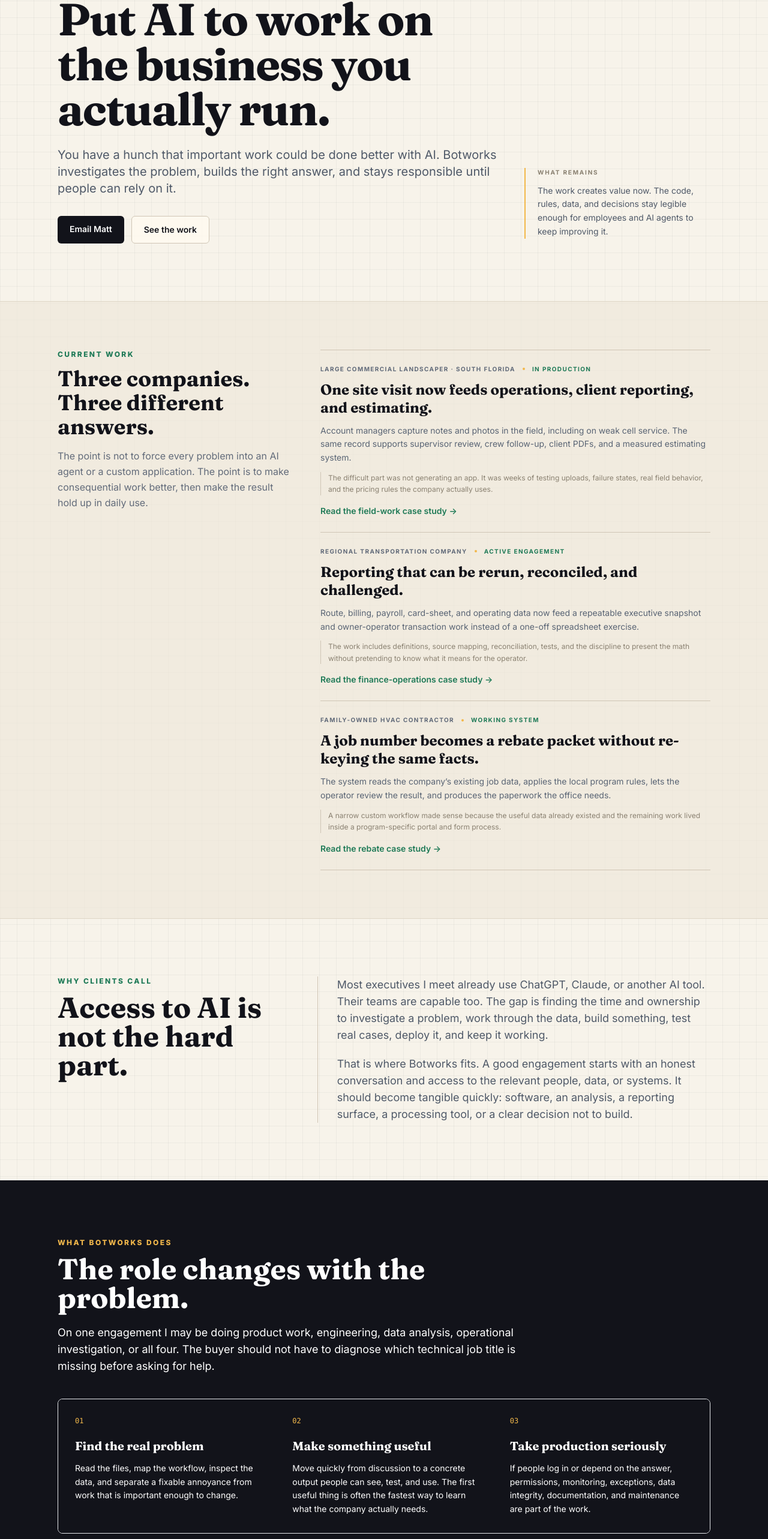
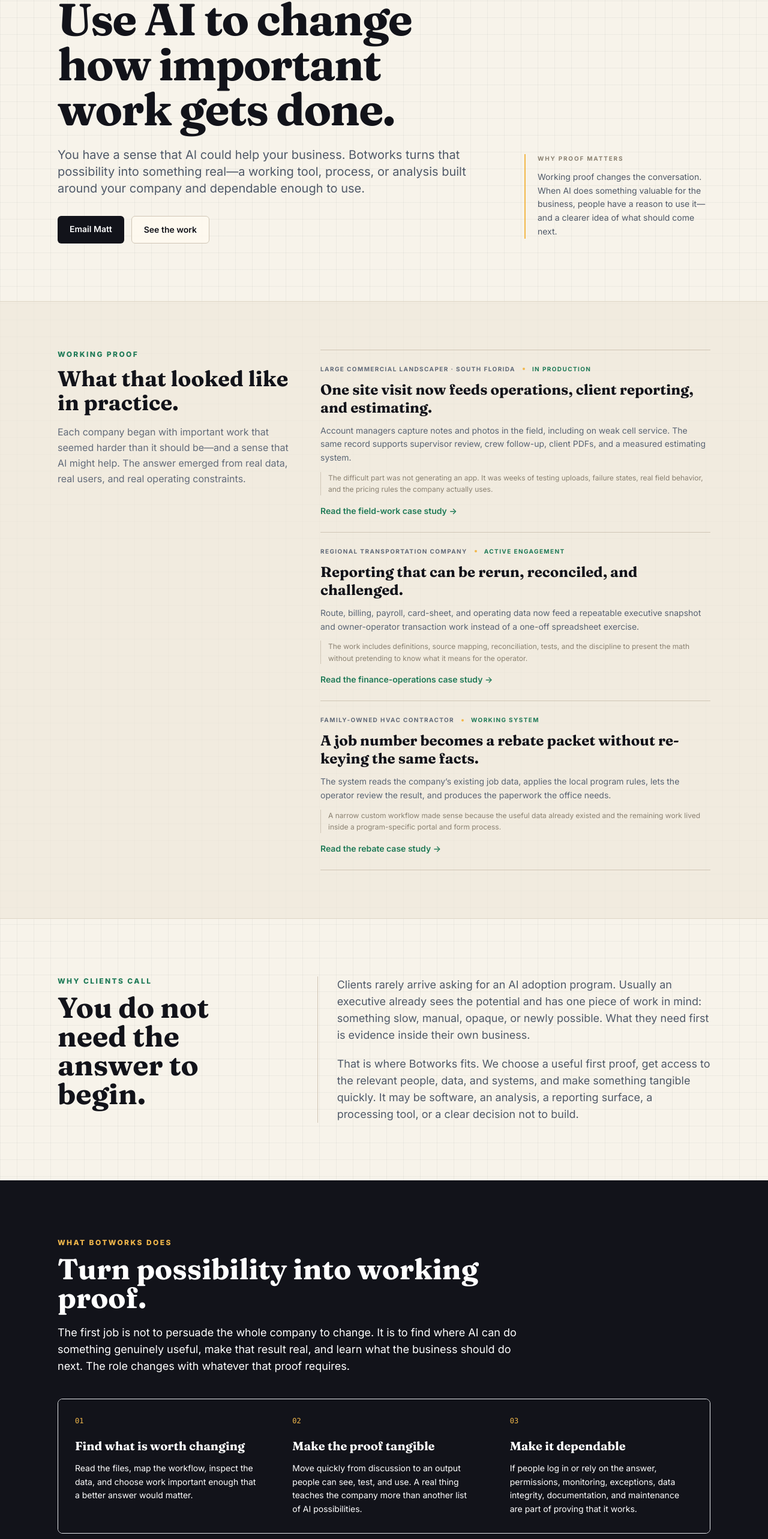
Before and after one commit to thebotcandoit/thebotcandoit.com, a Next.js app: page / in a window 1280 px wide. Shown: the part 195-2761 px from the top of the page at 60% size. Built offline with nearby package versions, Linux system fonts and the light colour scheme; no server answers.

Commit message:
Clarify Botworks working-proof positioning

```diff
--- a/components/Footer.js
+++ b/components/Footer.js
@@ -6,7 +6,7 @@
       <div className="mx-auto grid max-w-6xl gap-8 sm:grid-cols-[1.3fr_1fr] sm:items-end">
         <div>
           <Link href="/" className="font-display text-lg font-bold tracking-tight text-[#12131a]">Bot<span className="text-[#2f9e73]">works</span></Link>
-          <p className="mt-3 max-w-xl text-sm leading-relaxed text-[#626b7a]">Botworks is Matt Livingston, working with AI agents and specialists when the work calls for them. Client-specific code, data, infrastructure, and documentation stay with the client.</p>
+          <p className="mt-3 max-w-xl text-sm leading-relaxed text-[#626b7a]">Botworks is Matt Livingston, turning useful AI possibilities into working proof with AI agents and specialists when the work calls for them. Client-specific code, data, infrastructure, and documentation stay with the client.</p>
           <a href="mailto:matt@botworksagency.com" className="mt-3 inline-block text-sm font-semibold text-[#1f7a57] hover:text-[#12131a]">matt@botworksagency.com</a>
         </div>
         <nav className="flex flex-wrap gap-x-5 gap-y-3 sm:justify-end" aria-label="Footer">
--- a/components/SiteHead.js
+++ b/components/SiteHead.js
@@ -2,6 +2,7 @@
 
 export default function SiteHead({ title, description, path = '/', type = 'website' }) {
   const canonical = `https://botworksagency.com${path === '/' ? '/' : path}`
+  const socialImage = 'https://sitedemo.botworksagency.com/og.png'
   return (
     <Head>
       <title>{title}</title>
@@ -10,11 +11,11 @@
       <meta property="og:description" content={description} />
       <meta property="og:url" content={canonical} />
       <meta property="og:type" content={type} />
-      <meta property="og:image" content="https://botworksagency.com/og.png" />
+      <meta property="og:image" content={socialImage} />
       <meta name="twitter:card" content="summary_large_image" />
       <meta name="twitter:title" content={title} />
       <meta name="twitter:description" content={description} />
-      <meta name="twitter:image" content="https://botworksagency.com/og.png" />
+      <meta name="twitter:image" content={socialImage} />
       <meta name="viewport" content="width=device-width, initial-scale=1" />
       <link rel="canonical" href={canonical} />
       <link rel="icon" href="/favicon.svg" type="image/svg+xml" />
--- a/data/homepage.json
+++ b/data/homepage.json
@@ -1,21 +1,21 @@
 {
   "published": {
     "meta": {
-      "title": "Botworks — Put AI to work on the business you actually run",
-      "description": "Botworks is an AI transformation partner for executives who want to turn an important operational problem into something useful, reliable, and owned by the company."
+      "title": "Botworks — Use AI to change how important work gets done",
+      "description": "Botworks turns an executive's sense that AI could help into working proof: useful, dependable work built around the company and owned by it."
     },
     "hero": {
-      "eyebrow": "AI transformation partner",
-      "heading": "Put AI to work on the business you actually run.",
-      "body": "You have a hunch that important work could be done better with AI. Botworks investigates the problem, builds the right answer, and stays responsible until people can rely on it.",
-      "note": "The work creates value now. The code, rules, data, and decisions stay legible enough for employees and AI agents to keep improving it.",
+      "eyebrow": "From possibility to working proof",
+      "heading": "Use AI to change how important work gets done.",
+      "body": "You have a sense that AI could help your business. Botworks turns that possibility into something real—a working tool, process, or analysis built around your company and dependable enough to use.",
+      "note": "Working proof changes the conversation. When AI does something valuable for the business, people have a reason to use it—and a clearer idea of what should come next.",
       "primaryCta": "Email Matt",
       "secondaryCta": "See the work"
     },
     "proof": {
-      "eyebrow": "Current work",
-      "heading": "Three companies. Three different answers.",
-      "body": "The point is not to force every problem into an AI agent or a custom application. The point is to make consequential work better, then make the result hold up in daily use.",
+      "eyebrow": "Working proof",
+      "heading": "What that looked like in practice.",
+      "body": "Each company began with important work that seemed harder than it should be—and a sense that AI might help. The answer emerged from real data, real users, and real operating constraints.",
       "items": [
         {
           "industry": "Large commercial landscaper · South Florida",
@@ -45,28 +45,28 @@
     },
     "premise": {
       "eyebrow": "Why clients call",
-      "heading": "Access to AI is not the hard part.",
+      "heading": "You do not need the answer to begin.",
       "paragraphs": [
-        "Most executives I meet already use ChatGPT, Claude, or another AI tool. Their teams are capable too. The gap is finding the time and ownership to investigate a problem, work through the data, build something, test real cases, deploy it, and keep it working.",
-        "That is where Botworks fits. A good engagement starts with an honest conversation and access to the relevant people, data, or systems. It should become tangible quickly: software, an analysis, a reporting surface, a processing tool, or a clear decision not to build."
+        "Clients rarely arrive asking for an AI adoption program. Usually an executive already sees the potential and has one piece of work in mind: something slow, manual, opaque, or newly possible. What they need first is evidence inside their own business.",
+        "That is where Botworks fits. We choose a useful first proof, get access to the relevant people, data, and systems, and make something tangible quickly. It may be software, an analysis, a reporting surface, a processing tool, or a clear decision not to build."
       ]
     },
     "work": {
       "eyebrow": "What Botworks does",
-      "heading": "The role changes with the problem.",
-      "body": "On one engagement I may be doing product work, engineering, data analysis, operational investigation, or all four. The buyer should not have to diagnose which technical job title is missing before asking for help.",
+      "heading": "Turn possibility into working proof.",
+      "body": "The first job is not to persuade the whole company to change. It is to find where AI can do something genuinely useful, make that result real, and learn what the business should do next. The role changes with whatever that proof requires.",
       "items": [
         {
-          "heading": "Find the real problem",
-          "body": "Read the files, map the workflow, inspect the data, and separate a fixable annoyance from work that is important enough to change."
+          "heading": "Find what is worth changing",
+          "body": "Read the files, map the workflow, inspect the data, and choose work important enough that a better answer would matter."
         },
         {
-          "heading": "Make something useful",
-          "body": "Move quickly from discussion to a concrete output people can see, test, and use. The first useful thing is often the fastest way to learn what the company actually needs."
+          "heading": "Make the proof tangible",
+          "body": "Move quickly from discussion to an output people can see, test, and use. A real thing teaches the company more than another list of AI possibilities."
         },
         {
-          "heading": "Take production seriously",
-          "body": "If people log in or depend on the answer, permissions, monitoring, exceptions, data integrity, documentation, and maintenance are part of the work."
+          "heading": "Make it dependable",
+          "body": "If people log in or rely on the answer, permissions, monitoring, exceptions, data integrity, documentation, and maintenance are part of proving that it works."
         }
       ]
     },
@@ -80,7 +80,7 @@
       "eyebrow": "Who this works for",
       "heading": "The common trait is authority, not title.",
       "body": "Botworks works best with an owner, CEO, CFO, COO, CMO, senior operator, or private-equity operating partner who can provide access, make decisions, and get the work moving.",
-      "fit": "A good prospect has an operational itch: something is slower, more manual, less visible, or less reliable than it should be—and they suspect AI could help but do not have someone carrying it into production.",
+      "fit": "A good prospect has an operational itch: something is slower, more manual, less visible, or less capable than it should be. They suspect AI could change it, but need someone to investigate the possibility and make the first useful proof real.",
       "notFit": "This is a poor fit when an existing tool already solves the important part, the work cannot reach the relevant data or people, or every decision must pass through months of approval before anyone can test it."
     },
     "ownership": {
@@ -103,12 +103,12 @@
       ]
     },
     "bottomCta": {
-      "heading": "What is the problem you keep thinking AI should be able to help with?",
-      "body": "Send me the rough version. You do not need a specification, a budget category, or the right technical language.",
+      "heading": "What is the work you suspect AI could change?",
+      "body": "Send me the rough version. An initial idea is enough; you do not need a specification, a budget category, or the right technical language.",
       "cta": "matt@botworksagency.com"
     }
   },
   "draft": null,
   "updatedAt": null,
-  "publishedAt": "2026-09-01T00:00:00.000Z"
+  "publishedAt": "2026-09-02T00:00:00.000Z"
 }
--- a/pages/about.js
+++ b/pages/about.js
@@ -8,7 +8,7 @@
     <>
       <SiteHead
         title="About Matt Livingston and Botworks"
-        description="Botworks is Matt Livingston: a former VP of Product Management using AI agents, software, data work, and operational judgment to carry company problems into dependable use."
+        description="Botworks is Matt Livingston: a former VP of Product Management who turns an executive's sense that AI could help into working proof inside the business."
         path="/about"
       />
       <div className="min-h-screen overflow-x-hidden paper-grid">
@@ -29,7 +29,7 @@
               <div className="space-y-5 text-base leading-relaxed text-[#4f5968]">
                 <p>I spent 15 years in software product management, most recently as a VP of Product Management. I was used to working with engineers, designers, analysts, and product people around the same problem.</p>
                 <p>Most operating companies do not have that group in-house, and I do not think recreating a software organization is a sensible use of their budget. They may have an IT provider, but keeping laptops and networks working is different from investigating a business problem and building a dependable product around it.</p>
-                <p>AI changed what one experienced person can carry. It can help inspect data, write and review code, generate tests, research unfamiliar systems, and document decisions. It still needs someone accountable for the problem, the tradeoffs, and whether the thing actually works. Botworks is that partnership.</p>
+                <p>AI changed what one experienced person can carry. It can help inspect data, write and review code, generate tests, research unfamiliar systems, and document decisions. Botworks uses that leverage to turn an executive’s hunch into something the company can see and use—while keeping one person accountable for the problem, the tradeoffs, and whether the thing actually works.</p>
               </div>
             </div>
           </section>
--- a/pages/how-we-work.js
+++ b/pages/how-we-work.js
@@ -6,23 +6,23 @@
 const stages = [
   {
     number: '01',
-    title: 'Begin with the problem as you understand it.',
-    body: 'A useful first conversation does not require a software specification. It requires an important operational itch and enough authority to open the relevant data, systems, and conversations.',
+    title: 'Bring the hunch, not a specification.',
+    body: 'A useful first conversation begins with work you think AI might change. It does not require a prescribed solution. It does require enough authority to open the relevant data, systems, and conversations.',
   },
   {
     number: '02',
-    title: 'Read the evidence before prescribing the answer.',
-    body: 'Botworks maps the current work, reproduces existing calculations, inspects source data, and names disagreements. The answer may be an existing product, a configured workflow, analysis, an AI-assisted process, custom software, or no build yet.',
+    title: 'Find the first proof worth making.',
+    body: 'Botworks maps the current work, reproduces existing calculations, inspects source data, and names disagreements. The goal is a first result valuable enough to matter and bounded enough to learn from.',
   },
   {
     number: '03',
-    title: 'Make the first useful thing quickly.',
-    body: 'There is no universal starter package. The first output may be an app, a report, a data reconciliation, a processing surface, or a tested prototype. It should be concrete enough for the company to react to real work rather than abstractions.',
+    title: 'Make something the company can see and use.',
+    body: 'There is no universal starter package. The first output may be an app, a report, a data reconciliation, a processing surface, a tested prototype, or a clear decision to use an existing product. It should make the hunch concrete.',
   },
   {
     number: '04',
-    title: 'Treat use as the beginning of the product work.',
-    body: 'Real users expose permissions, bad connections, exceptions, naming changes, missing records, confusing states, and definitions nobody had written down. Botworks tests and iterates until the result is dependable for the people using it.',
+    title: 'Let real use decide what comes next.',
+    body: 'Real work exposes permissions, bad connections, exceptions, naming changes, missing records, confusing states, and definitions nobody had written down. Botworks tests and iterates until the result is dependable—or the evidence points somewhere better.',
   },
   {
     number: '05',
@@ -35,8 +35,8 @@
   return (
     <>
       <SiteHead
-        title="How Botworks works — from operational hunch to dependable use"
-        description="How a Botworks engagement moves from an executive's hunch to a concrete result, production testing, ongoing operation, and a client-owned handoff."
+        title="How Botworks works — from promising hunch to working proof"
+        description="How Botworks turns an executive's sense that AI could help into something the company can see, test, use, and continue."
         path="/how-we-work"
       />
       <div className="min-h-screen overflow-x-hidden paper-grid">
@@ -44,8 +44,8 @@
         <main>
           <header className="mx-auto max-w-6xl px-6 pb-14 pt-12 sm:px-8 sm:pb-20 sm:pt-20">
             <p className="text-xs font-extrabold uppercase tracking-[0.2em] text-[#1f7a57]">How we work</p>
-            <h1 className="font-display mt-4 max-w-5xl text-[2.8rem] font-bold leading-[0.97] tracking-tight text-[#12131a] sm:text-6xl">From “AI should be able to help” to something the company can depend on.</h1>
-            <p className="mt-6 max-w-3xl text-lg leading-relaxed text-[#4f5968]">Botworks is not a workshop followed by a list of ideas. The engagement is organized around making consequential work better and carrying the result into use.</p>
+            <h1 className="font-display mt-4 max-w-5xl text-[2.8rem] font-bold leading-[0.97] tracking-tight text-[#12131a] sm:text-6xl">From “AI should be able to help” to working proof inside the business.</h1>
+            <p className="mt-6 max-w-3xl text-lg leading-relaxed text-[#4f5968]">The first goal is not to persuade everyone to change. It is to use AI on work the company already cares about and make the result tangible enough to judge.</p>
           </header>
 
           <section className="border-y border-[#ded6c7] bg-[#efe8da]/65">
@@ -60,7 +60,20 @@
             </div>
           </section>
 
-          <section className="mx-auto grid max-w-6xl gap-10 px-6 py-16 sm:px-8 sm:py-24 lg:grid-cols-2 lg:gap-16">
+          <section className="mx-auto grid max-w-6xl gap-8 px-6 py-16 sm:px-8 sm:py-24 lg:grid-cols-[0.78fr_1.22fr] lg:gap-16">
+            <div>
+              <p className="text-xs font-extrabold uppercase tracking-[0.2em] text-[#1f7a57]">Why working proof comes first</p>
+              <h2 className="font-display mt-3 text-3xl font-bold leading-tight text-[#12131a] sm:text-4xl">The business needs to see AI working for itself.</h2>
+            </div>
+            <div className="space-y-5 border-l border-[#cfc5b5] pl-6 sm:pl-8">
+              <p className="text-lg leading-relaxed text-[#4f5968]">An executive may already believe AI could help while having no reason to ask employees to change their habits yet. A working result gives everyone something more useful than a promise: evidence from their own business.</p>
+              <p className="text-lg leading-relaxed text-[#4f5968]">When AI handles something that was difficult before, broader use stops feeling theoretical. Training, guardrails, and documentation can support what follows, but they are attached to work people already understand and value.</p>
+              <blockquote className="border-y border-[#cfc5b5] py-6 font-display text-2xl font-bold leading-snug text-[#12131a]">The first objective is not AI adoption. It is to give the company something worth adopting.</blockquote>
+            </div>
+          </section>
+
+          <section className="border-t border-[#ded6c7] bg-[#fffaf0]/65">
+            <div className="mx-auto grid max-w-6xl gap-10 px-6 py-16 sm:px-8 sm:py-24 lg:grid-cols-2 lg:gap-16">
             <div>
               <p className="text-xs font-extrabold uppercase tracking-[0.2em] text-[#1f7a57]">The commercial relationship</p>
               <h2 className="font-display mt-3 text-3xl font-bold leading-tight text-[#12131a] sm:text-4xl">Usually a retainer. Never artificial lock-in.</h2>
@@ -77,6 +90,7 @@
                   'The company can see what is validated, what is experimental, and what remains open.',
                 ].map((item) => <li key={item} className="flex gap-3 text-sm leading-relaxed text-white/72"><span className="text-[#f2b84b]">—</span><span>{item}</span></li>)}
               </ul>
+            </div>
             </div>
           </section>
 
--- a/pages/index.js
+++ b/pages/index.js
@@ -37,7 +37,7 @@
               </div>
             </div>
             <aside className="border-l-2 border-[#f2b84b] pl-5 lg:mb-2">
-              <p className="text-[10px] font-bold uppercase tracking-[0.18em] text-[#8a8171]">What remains</p>
+              <p className="text-[10px] font-bold uppercase tracking-[0.18em] text-[#8a8171]">Why proof matters</p>
               <p data-home-editable="hero.note" className="mt-3 text-sm leading-relaxed text-[#4f5968]">{content.hero.note}</p>
             </aside>
           </section>
```
Also changed, not shown: data/notes.json (+9 -9 lines), pages/contact.js (+5 -5 lines), pages/work.js (+7 -7 lines), public/notes/botworks-vs-using-ai-yourself.md (+8 -8 lines), scripts/generate-agent-assets.mjs (+5 -3 lines), public/llms.txt, public/og.png, 1 other file (tests, documents, lock files or other folders).
